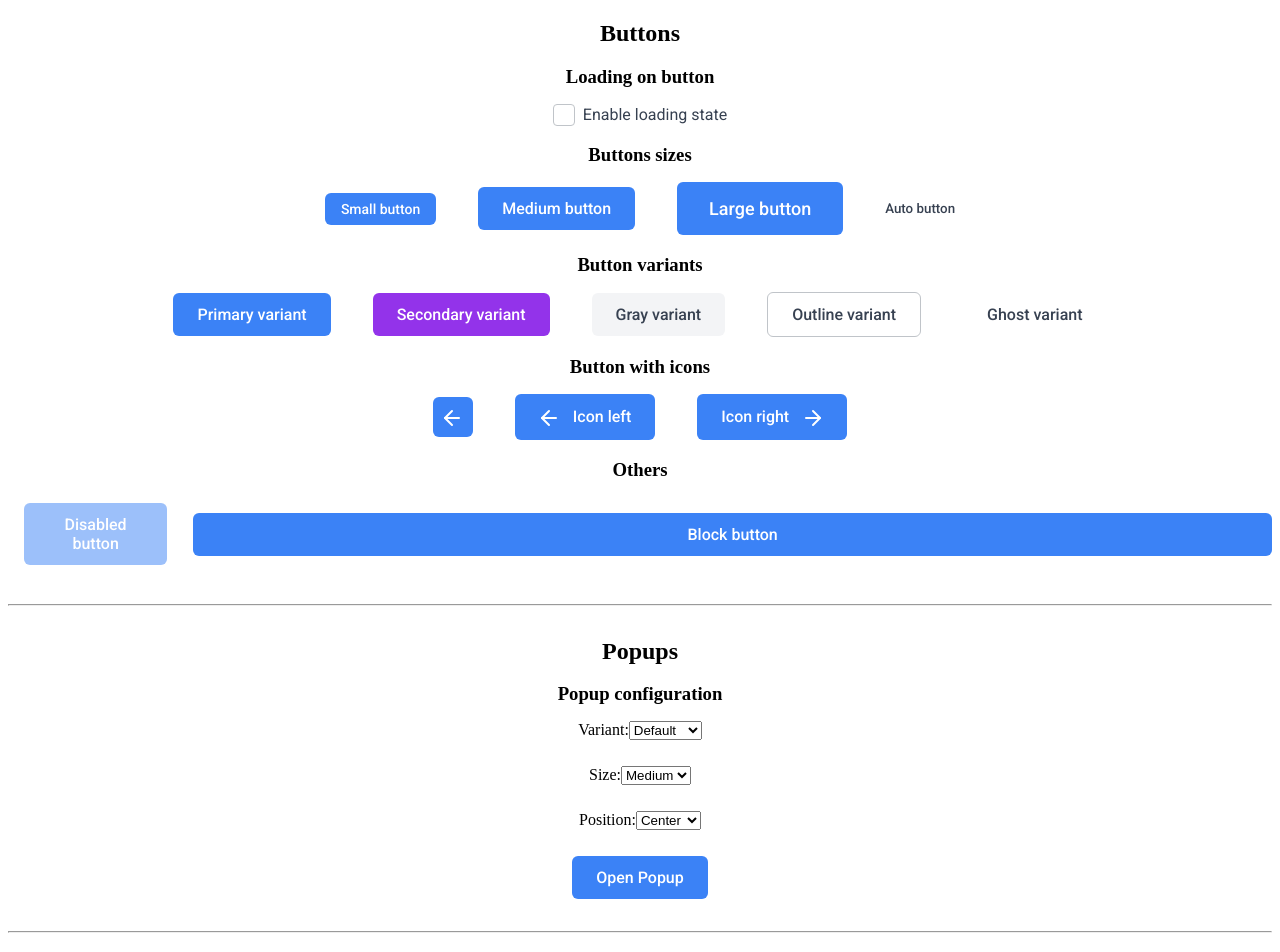
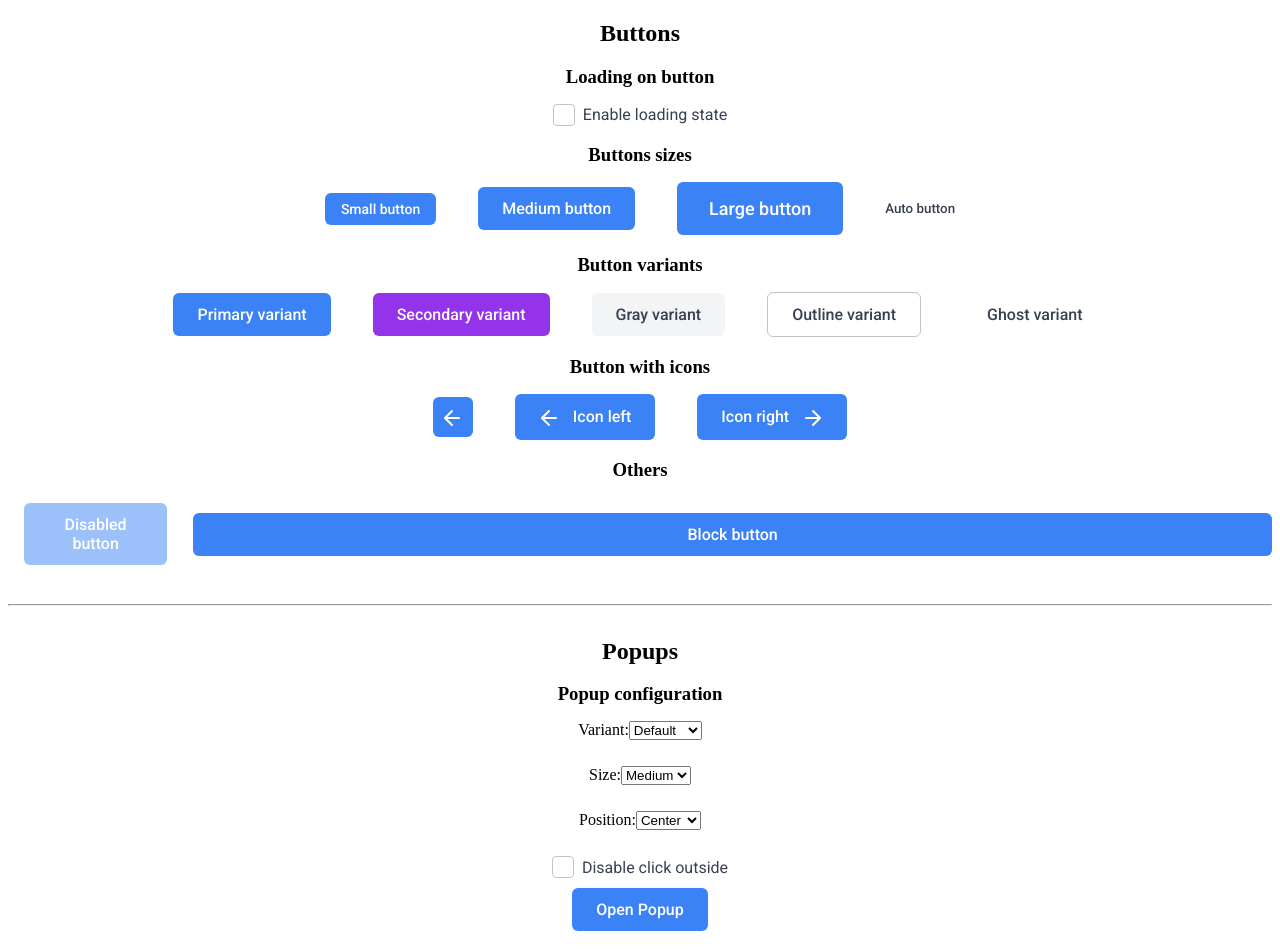
Before and after one commit to edgarimai/vue-smart-ui, a Vue app: page / in a window 1280 px wide. Shown: the top 952 px of the page. Built offline with nearby package versions, Linux system fonts and the light colour scheme.

Commit message:
feat(BasePopup): change from closeOnClickOutside to disableClickOutside prop to control popup behavior

```diff
--- a/src/App.vue
+++ b/src/App.vue
@@ -23,6 +23,7 @@ const pageState = reactive({
     size: 'medium',
     position: 'center',
     show: false,
+    disableClickOutside: false,
   },
   toast: {
     variant: 'success',
@@ -389,6 +390,8 @@ const handleSelectAll = (checked) => {
             <option value="right">Right</option>
           </select>
         </div>
+
+        <BaseCheckbox v-model="pageState.popup.disableClickOutside" label="Disable click outside" />
         <BaseButton variant="primary" @click="pageState.popup.show = true"> Open Popup </BaseButton>
       </div>
       <BasePopup
@@ -396,6 +399,7 @@ const handleSelectAll = (checked) => {
         :variant="pageState.popup.variant"
         :size="pageState.popup.size"
         :position="pageState.popup.position"
+        :disable-click-outside="pageState.popup.disableClickOutside"
       >
         <template #header>
           <p style="font-size: 1.2rem; font-weight: bold; text-align: center; margin-block: 0.5rem">
--- a/src/components/BasePopup.vue
+++ b/src/components/BasePopup.vue
@@ -21,9 +21,9 @@ const props = defineProps({
     default: 'center',
     validator: (value) => ['center', 'top', 'bottom', 'left', 'right'].includes(value),
   },
-  closeOnClickOutside: {
+  disableClickOutside: {
     type: Boolean,
-    default: true,
+    default: false,
   },
   closeOnEsc: {
     type: Boolean,
@@ -36,7 +36,7 @@ const emit = defineEmits(['update:modelValue', 'close'])
 const popupRef = ref(null)
 
 const handleClickOutside = (event) => {
-  if (props.closeOnClickOutside && popupRef.value && !popupRef.value.contains(event.target)) {
+  if (!props.disableClickOutside && popupRef.value && !popupRef.value.contains(event.target)) {
     const clickedInAnyPopup = event.target.closest('.base-popup')
     if (!clickedInAnyPopup) {
       emit('update:modelValue', false)
```
Also changed, not shown: 1 other file (tests, documents, lock files or other folders).
